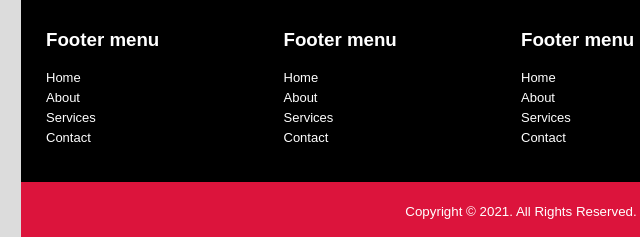
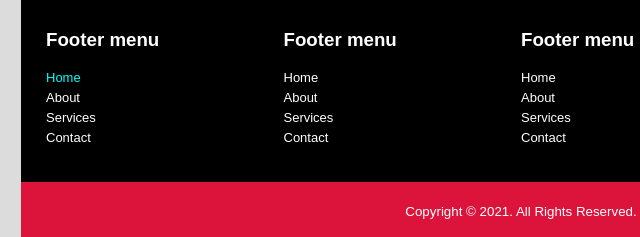
Before and after one commit to adityaeth/basic_website, a plain HTML site: page Project1/index.html in a window 1280 px wide. In both pictures the pointer is over the link 283 px from the left and 1199 px from the top of the page. Shown: the part 1122-1359 px from the top of the page, 119-759 px from the left. Drawn offline with nearby package versions, Linux system fonts and the light colour scheme.

Commit message:
footer box hover color change

```diff
--- a/Project1/css/style.css
+++ b/Project1/css/style.css
@@ -164,3 +164,6 @@ address p{
 .copy p{
     margin: 0px;
 }
+.footer-box a:hover{
+    color:aqua;
+}
```
